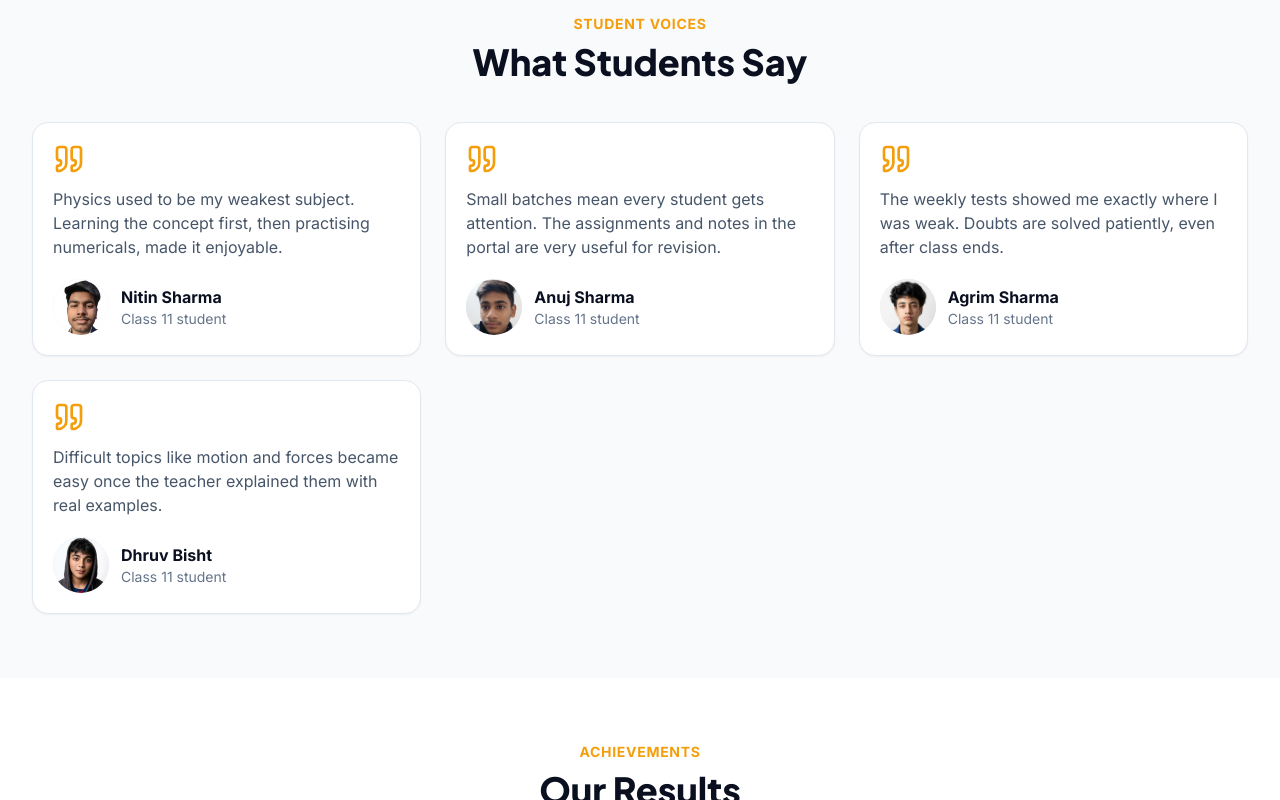
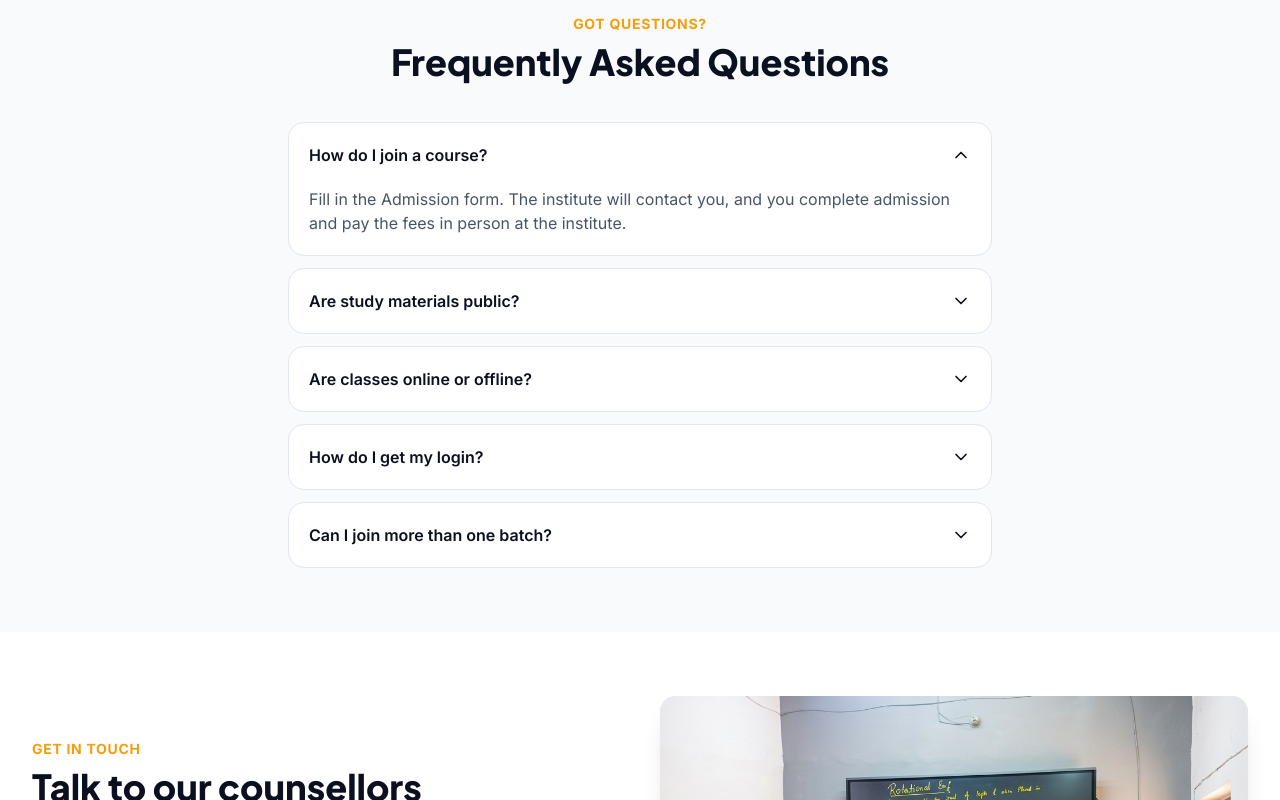
Before and after one commit to dhruvudainiyan-hub/physics-runway, a Next.js app: page / in a window 1280 px wide. Shown: the part 3160-3960 px from the top of the page. Built offline with nearby package versions, Linux system fonts and the light colour scheme; no server answers.

Commit message:
Update page.js

```diff
--- a/app/page.js
+++ b/app/page.js
@@ -3,8 +3,6 @@ import SectionHeading from "@/components/SectionHeading";
 import CourseCard from "@/components/CourseCard";
 import WhyChoose from "@/components/WhyChoose";
 import FacultyIntro from "@/components/FacultyIntro";
-import Testimonials from "@/components/Testimonials";
-import ResultsSection from "@/components/ResultsSection";
 import FAQ from "@/components/FAQ";
 import ContactSection from "@/components/ContactSection";
 import Reveal from "@/components/Reveal";
@@ -44,8 +42,6 @@ export default function Home() {
 
       <WhyChoose />
       <FacultyIntro />
-      <Testimonials />
-      <ResultsSection />
       <FAQ />
       <ContactSection />
     </main>
```
